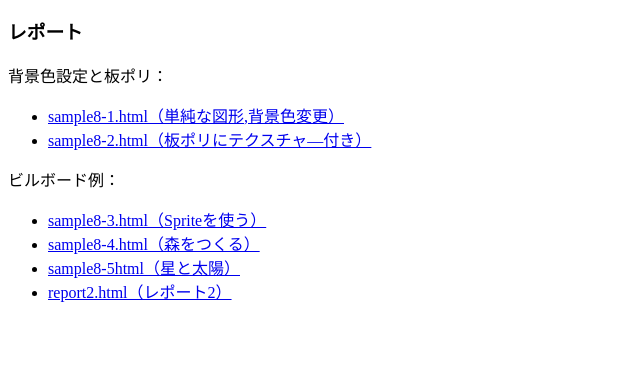
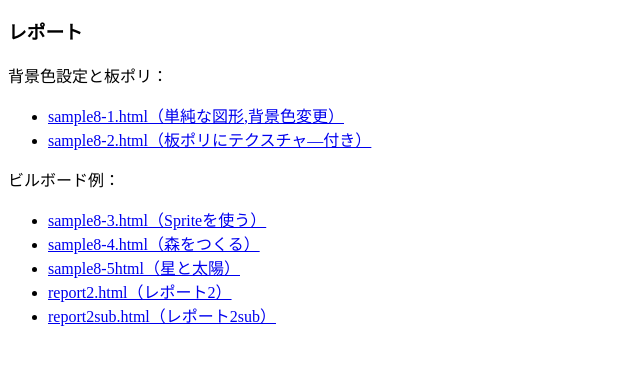
Before and after one commit to Shiryu0909/-2, a plain HTML site: page index.html in a window 1280 px wide. Shown: the part 127-492 px from the top of the page, without its empty margins (0-640 px from the left). Drawn offline with Linux system fonts and the light colour scheme.

Commit message:
Update index.html

```diff
--- a/index.html
+++ b/index.html
@@ -20,6 +20,7 @@
             <li><a href="sample8-4.html">sample8-4.html（森をつくる）</a></li>
             <li><a href="sample8-5.html">sample8-5html（星と太陽）</a></li>
             <li><a href="report2.html">report2.html（レポート2）</a></li>
+            <li><a href="report2sub.html">report2sub.html（レポート2sub）</a></li>
         </ul>
     </p>
 </body>
```
